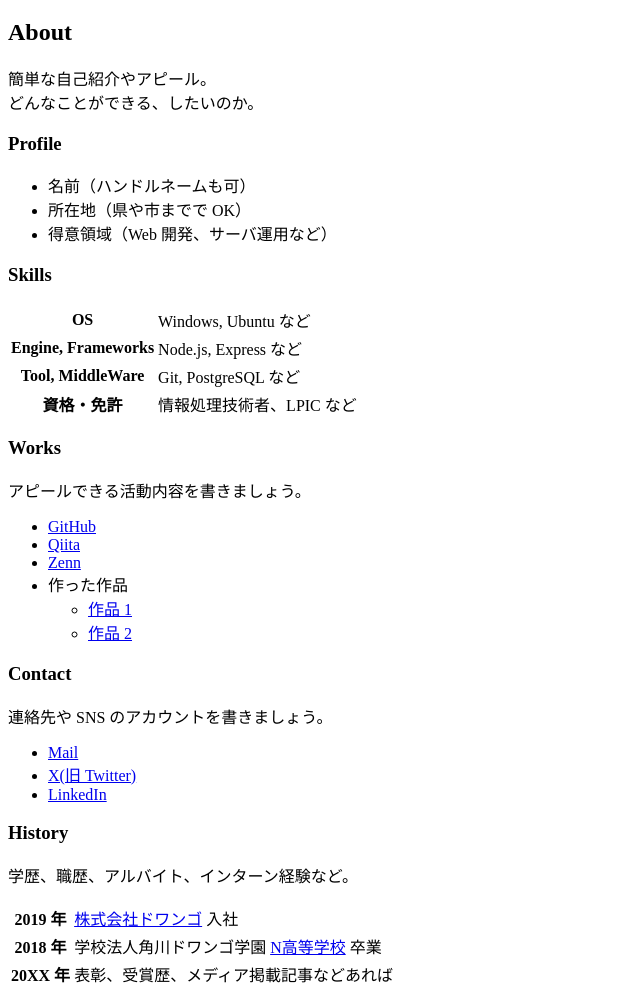
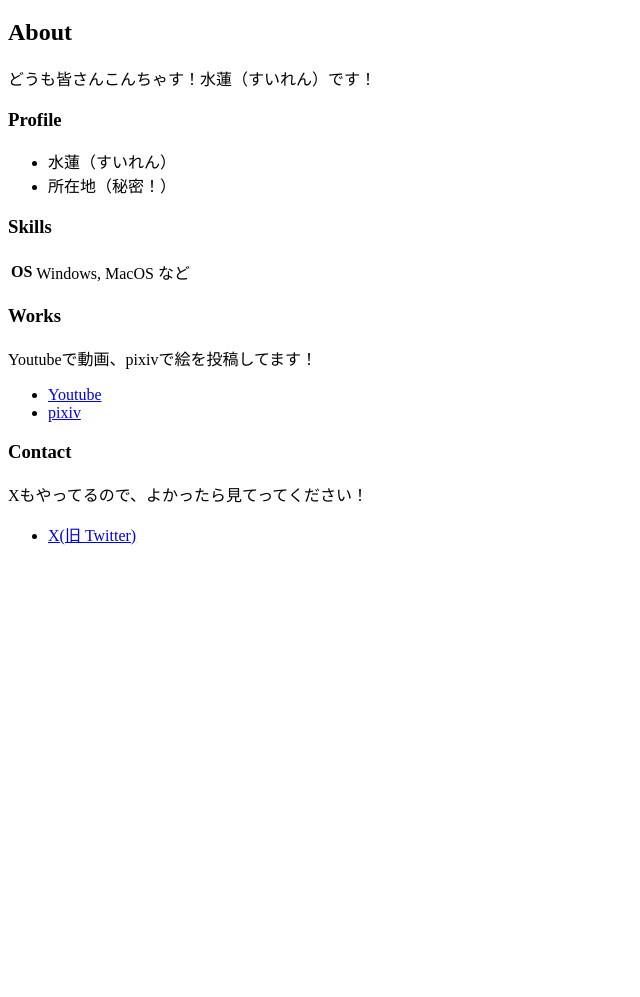
Before and after one commit to Suiren-145/GitHub-Suiren-145.github.io, a plain HTML site: page index.html in a window 1280 px wide. Shown: the part 70-1067 px from the top of the page, without its empty margins (0-640 px from the left). After the commit the page ends 800 px from the top, so only its background shows below. Drawn offline with Linux system fonts and the light colour scheme.

Commit message:
追加情報を入力

```diff
--- a/index.html
+++ b/index.html
@@ -10,75 +10,34 @@
 
     <h2>About</h2>
     <p>
-      簡単な自己紹介やアピール。<br>
-      どんなことができる、したいのか。
+      どうも皆さんこんちゃす！水蓮（すいれん）です！
     </p>
 
     <h3>Profile</h3>
     <ul>
-      <li>名前（ハンドルネームも可）</li>
-      <li>所在地（県や市までで OK）</li>
-      <li>得意領域（Web 開発、サーバ運用など）</li>
+      <li>水蓮（すいれん）</li>
+      <li>所在地（秘密！）</li>
     </ul>
 
     <h3>Skills</h3>
     <table>
       <tr>
         <th>OS</th>
-        <td>Windows, Ubuntu など</td>
-      </tr>
-      <tr>
-        <th>Engine, Frameworks</th>
-        <td>Node.js, Express など</td>
-      </tr>
-      <tr>
-        <th>Tool, MiddleWare</th>
-        <td>Git, PostgreSQL など</td>
-      </tr>
-      <tr>
-        <th>資格・免許</th>
-        <td>情報処理技術者、LPIC など</td>
+        <td>Windows, MacOS など</td>
       </tr>
     </table>
 
     <h3>Works</h3>
-    <p>アピールできる活動内容を書きましょう。</p>
+    <p>Youtubeで動画、pixivで絵を投稿してます！</p>
     <ul>
-      <li><a href="https://github.com/">GitHub</a></li>
-      <li><a href="https://qiita.com/">Qiita</a></li>
-      <li><a href="https://zenn.dev/">Zenn</a></li>
-      <li>
-        作った作品
-        <ul>
-          <li><a href="https://example.com/">作品 1</a></li>
-          <li><a href="https://example.com/">作品 2</a></li>
-        </ul>
-      </li>
+      <li><a href="https://www.youtube.com/@Suiren_145/featured">Youtube</a></li>
+      <li><a href="https://www.pixiv.net/users/95307690">pixiv</a></li>
     </ul>
 
     <h3>Contact</h3>
-    <p>連絡先や SNS のアカウントを書きましょう。</p>
+    <p>Xもやってるので、よかったら見てってください！</p>
     <ul>
-      <li><a href="mailto:name@example.com">Mail</a></li>
-      <li><a href="https://twitter.com/n_yobikou">X(旧 Twitter)</a></li>
-      <li><a href="https://www.linkedin.com/">LinkedIn</a></li>
+      <li><a href="https://x.com/Suiren_145">X(旧 Twitter)</a></li>
     </ul>
-
-    <h3>History</h3>
-    <p>学歴、職歴、アルバイト、インターン経験など。</p>
-    <table>
-      <tr>
-        <th>2019 年</th>
-        <td><a href="https://dwango.co.jp/">株式会社ドワンゴ</a> 入社</td>
-      </tr>
-      <tr>
-        <th>2018 年</th>
-        <td>学校法人角川ドワンゴ学園 <a href="https://nnn.ed.jp/">N高等学校</a> 卒業</td>
-      </tr>
-      <tr>
-        <th>20XX 年</th>
-        <td>表彰、受賞歴、メディア掲載記事などあれば</td>
-      </tr>
-    </table>
   </body>
 </html>
```
